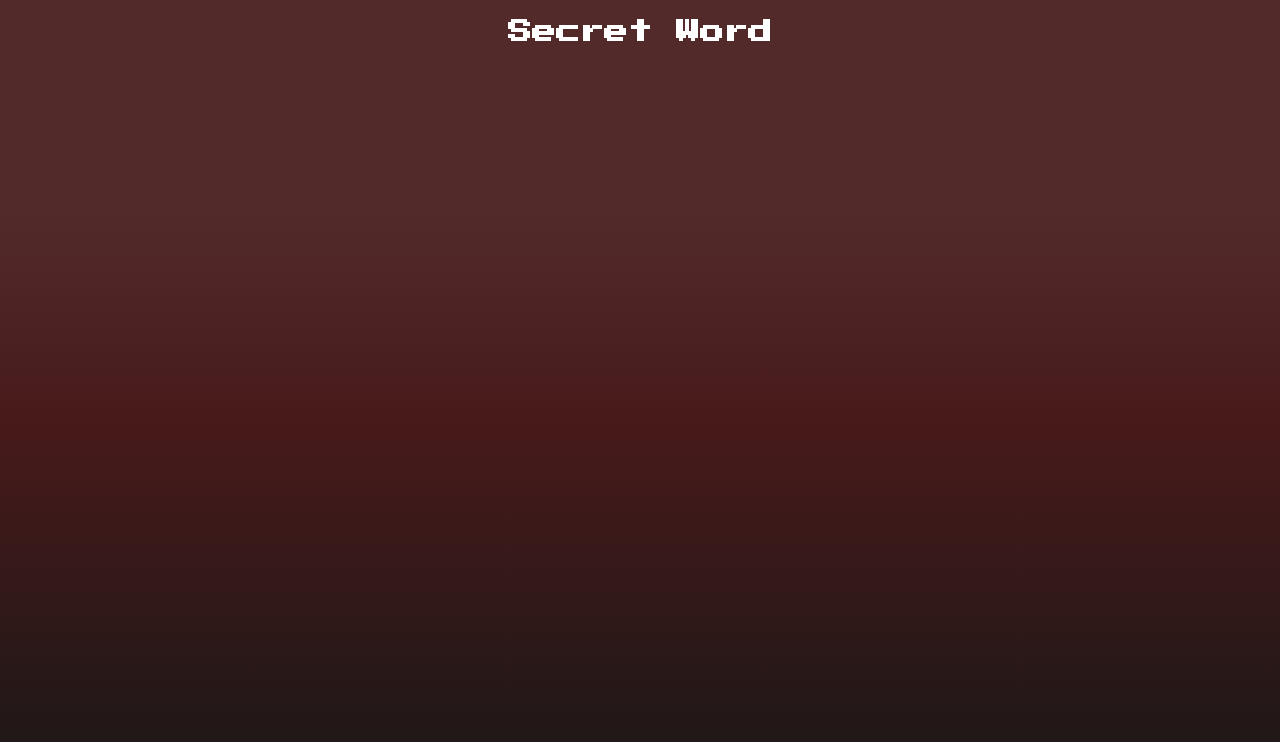
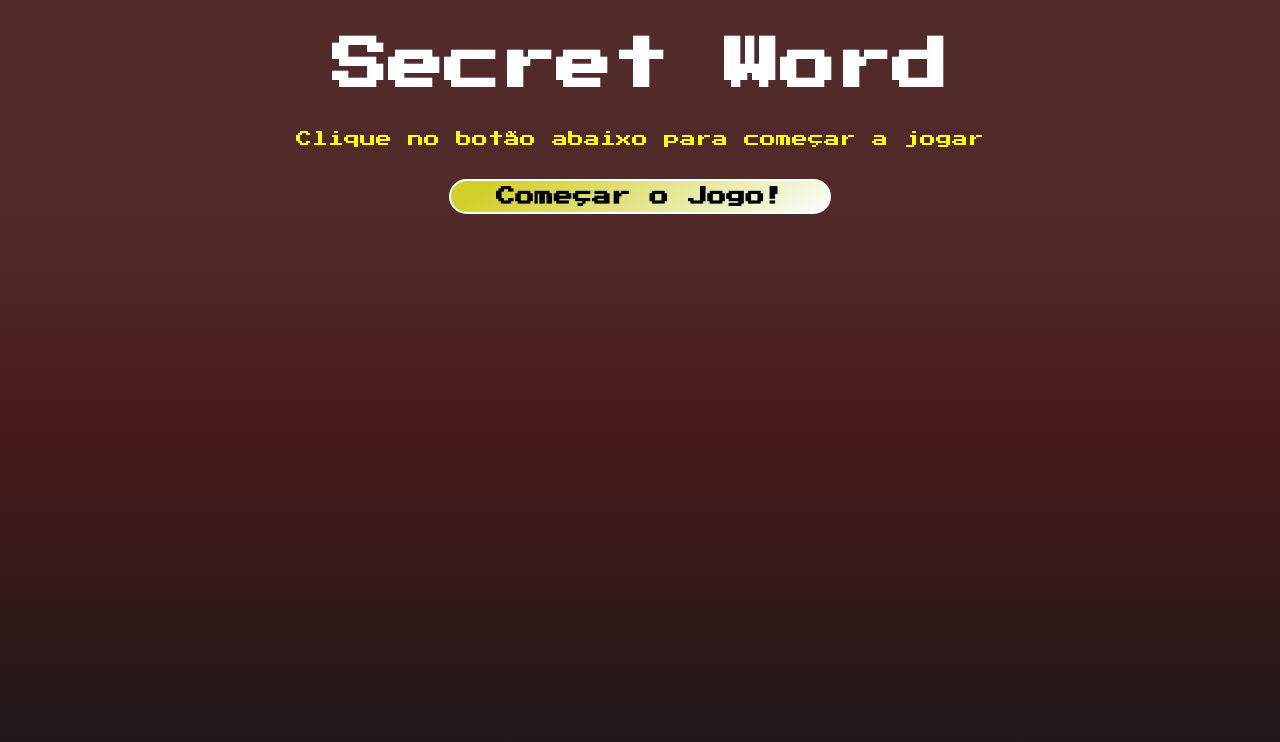
Before and after one commit to TitanCodeXD/Secret-Word, a React (Vite) app: page / in a window 1280 px wide. Shown: the top 742 px of the page. Built offline with nearby package versions, Linux system fonts and the light colour scheme.

Commit message:
Estilizando o padrão dos botões do site

```diff
--- a/src/App.jsx
+++ b/src/App.jsx
@@ -1,13 +1,14 @@
 import { useState } from 'react'
 import './App.css'
+import StartScreen from './components/StartScreen/StartScreen'
 
 function App() {
-  const [count, setCount] = useState(0)
+
 
   return (
     <>
       <div className='App'>
-        <h2>Secret Word</h2>
+        <StartScreen />
       </div>
     </>
   )
--- /dev/null
+++ b/src/components/StartScreen/StartScreen.css
@@ -0,0 +1,9 @@
+.start h1{
+    font-size: 3.5rem;
+}
+
+
+.start p {
+    margin-bottom: 2em;
+    color: yellow;
+}
--- /dev/null
+++ b/src/components/StartScreen/StartScreen.jsx
@@ -0,0 +1,17 @@
+import React from 'react';
+import './StartScreen.css';
+
+const StartScreen = () => {
+
+  return (
+
+
+    <div className='start'>
+        <h1>Secret Word</h1>
+        <p>Clique no botão abaixo para começar a jogar</p>
+        <button>Começar o Jogo!</button>
+    </div>
+  )
+}
+
+export default StartScreen
--- a/src/index.css
+++ b/src/index.css
@@ -10,7 +10,26 @@ body {
     color: white;
 }
 
+button {
+    font-family: 'Press Start 2P', cursive;
+    padding: 0 45px;
+    text-align: center;
+    font-size: 1.2rem;
+    font-weight: bold;
+    height: 35px;
+    cursor: pointer;
+    border: 2px solid white;
+    border-radius: 20px;
+    background: linear-gradient(325deg, rgba(249,254,254,1) 0%, rgba(209,208,42,1) 88%);
+    transition: 0.4s;
+}
+
+button:hover {
+    opacity: 0.6;
+}
+
+
 ::selection {
     color:black;
-    background-color: red;
+    background-color: yellow;
 }
```
